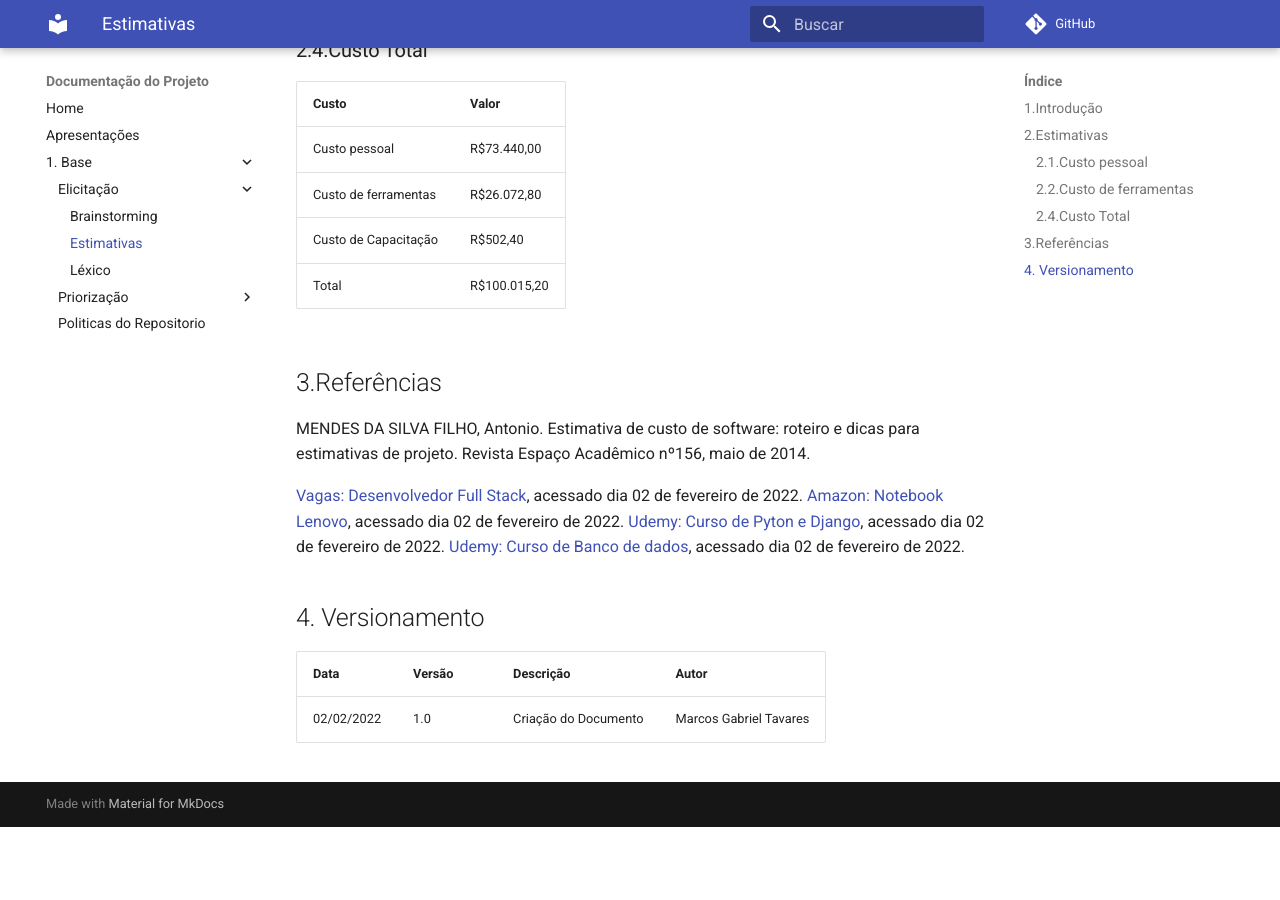
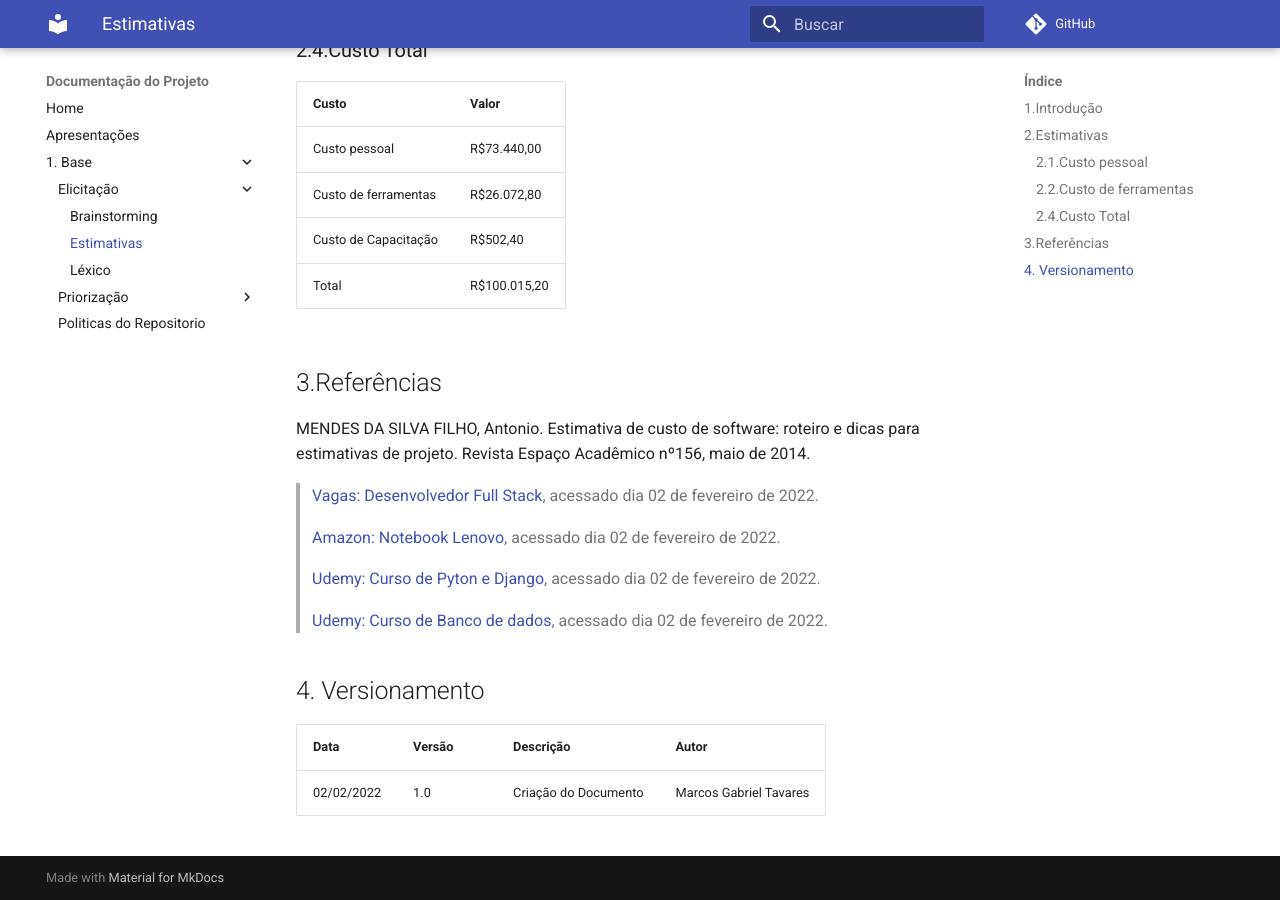
Before and after one commit to UnBArqDsw2021-2/2021.2_G7_-AluguelKitsFesta, an MkDocs documentation site: the page built from docs/Elicitacao/Estimativas.md, in a window 1280 px wide and 900 px high, scrolled down 1324 px. Built offline with MkDocs 1.6.1 and Material for MkDocs 9.7.7, drawn with Linux system fonts in a browser that asks for light colours; comment, search, counter and statistics services are not loaded; before the commit the page ends 2151 px from its top, so only the background shows below that.

```diff
--- a/docs/Elicitacao/Estimativas.md
+++ b/docs/Elicitacao/Estimativas.md
@@ -21,7 +21,7 @@ Como todos os membros da equipe irão participar de todo o projeto pelo tempo es
 |**Valor Total**||||R$26.072,80|
 
  ### 2.3.Custo de Capacitação
- |Capacitação|Finalidade|Quantidade|Valor unitário| Total|
+|Capacitação|Finalidade|Quantidade|Valor unitário| Total|
 |---|---|---|---|---|
 |Python e Django| Capacitar a equipe com a tecnologias de desenvolvimento| 8| R$34,90|R$279,20|
 |Banco de dados| Capacitar a equipe com a tecnologias de desenvolvimento| 8|R$27,90|R$223,20|
@@ -38,10 +38,13 @@ Como todos os membros da equipe irão participar de todo o projeto pelo tempo es
 ## 3.Referências
 MENDES DA SILVA FILHO, Antonio. Estimativa de custo de software: roteiro e dicas para estimativas de projeto. Revista Espaço Acadêmico nº156, maio de 2014.
 
-[Vagas: Desenvolvedor Full Stack](https://www.vagas.com.br/cargo/desenvolvedor-full-stack), acessado dia 02 de fevereiro de 2022.
-[Amazon: Notebook Lenovo](https://www.amazon.com.br/Notebook-Lenovo-Ultrafino-IdeaPad-82MFS00100/dp/B09LVLN4L4), acessado dia 02 de fevereiro de 2022.
-[Udemy: Curso de Pyton e Django](https://www.udemy.com/course/python-and-django-full-stack-web-developer-bootcamp/), acessado dia 02 de fevereiro de 2022.
-[Udemy: Curso de Banco de dados](https://www.udemy.com/course/bancos-de-dados-relacionais-basico-avancado/), acessado dia 02 de fevereiro de 2022.
+>[Vagas: Desenvolvedor Full Stack](https://www.vagas.com.br/cargo/desenvolvedor-full-stack), acessado dia 02 de fevereiro de 2022.
+>
+>[Amazon: Notebook Lenovo](https://www.amazon.com.br/Notebook-Lenovo-Ultrafino-IdeaPad-82MFS00100/dp/B09LVLN4L4), acessado dia 02 de fevereiro de 2022.
+>
+>[Udemy: Curso de Pyton e Django](https://www.udemy.com/course/python-and-django-full-stack-web-developer-bootcamp/), acessado dia 02 de fevereiro de 2022.
+>
+>[Udemy: Curso de Banco de dados](https://www.udemy.com/course/bancos-de-dados-relacionais-basico-avancado/), acessado dia 02 de fevereiro de 2022.
 
 ## 4. Versionamento
 |Data |Versão |Descrição| Autor|
```
